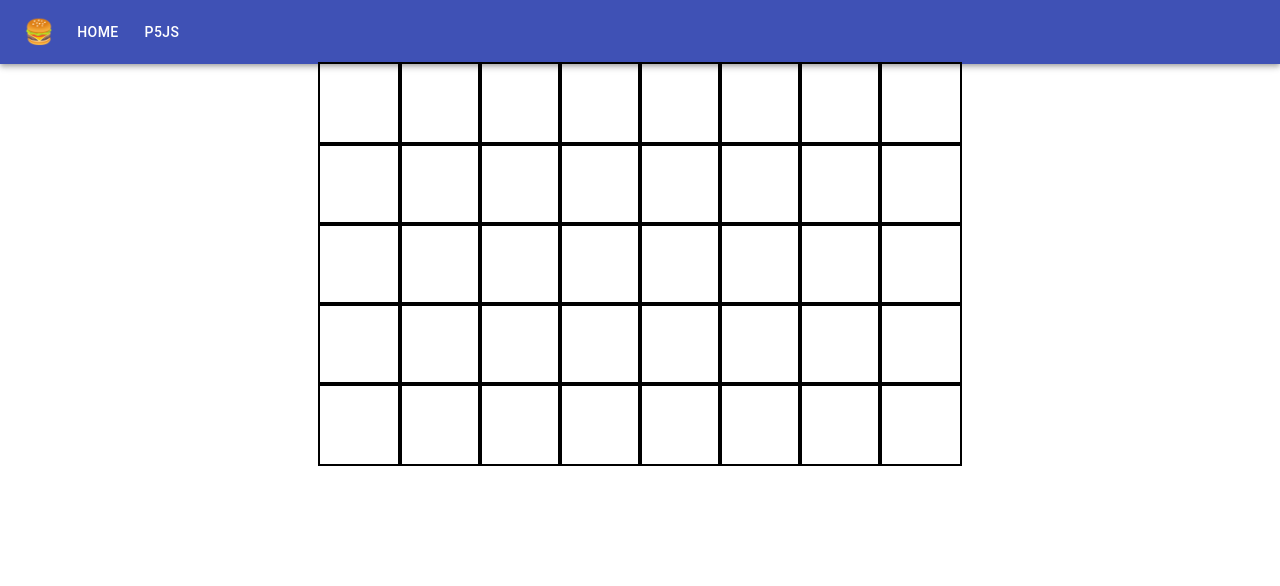
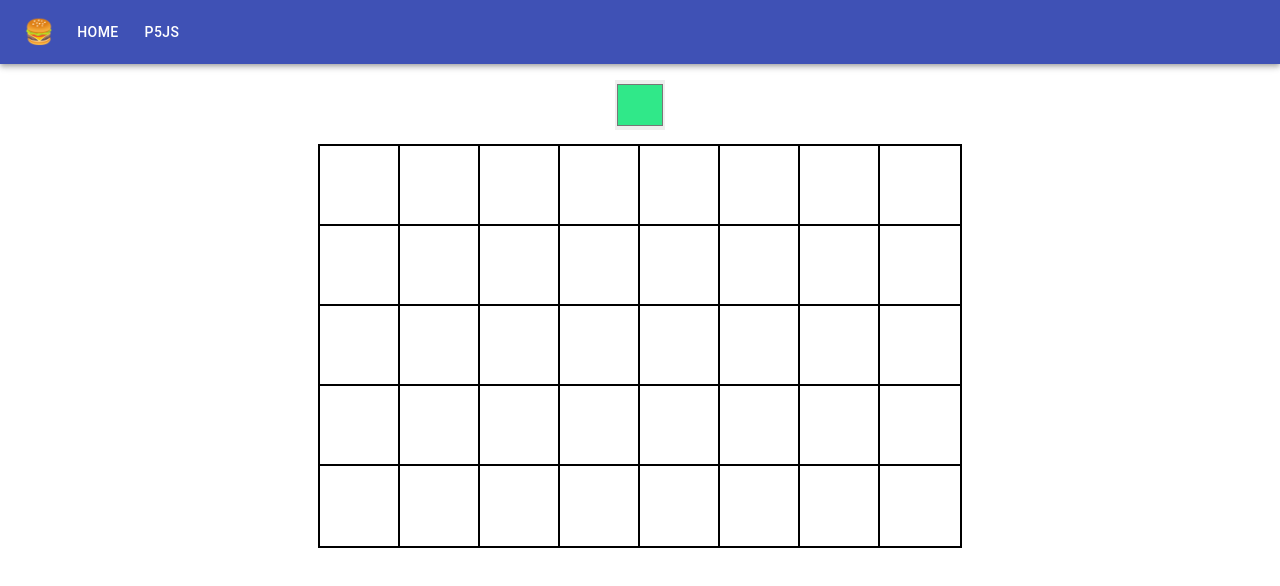
Before and after one commit to hieu13101009/api_planShop, a React (Create React App) app in the folder tsreact/: page /p5js in a window 1280 px wide. Shown: the top 586 px of the page. Built offline with nearby package versions, Linux system fonts and the light colour scheme.

Commit message:
choose color

```diff
--- /dev/null
+++ b/tsreact/src/views/P5js/ColorPicker.tsx
@@ -0,0 +1,14 @@
+import React from 'react';
+import useStyles from './style';
+
+
+const ColorPicker = ({currentColor, setCurrentColor}) => {
+    const classes = useStyles();
+
+    const colorChange = (event:any) => {
+        setCurrentColor(event.target.value);
+    }
+    return <input className={classes.colorPicker} type="color" onChange={colorChange} value={currentColor}/>
+};
+
+export default ColorPicker;
--- a/tsreact/src/views/P5js/Grid.tsx
+++ b/tsreact/src/views/P5js/Grid.tsx
@@ -1,13 +1,37 @@
 import React, { useState } from 'react';
+import { updateJsxSelfClosingElement } from 'typescript';
 
 import useStyles from './style';
 
-const Grid = () => {
-    const [cells] = useState(Array.from({ length: 40 }));
+const initialCells = Array.from({ length: 40 }, () => ({
+    on: false,
+    color: '#000000'
+}))
+
+const Grid = ({ currentColor }) => {
+    const [cells, setCells] = useState(initialCells);
     const classes = useStyles();
+    const updateCells = (i:any) => () => {
+        setCells(cells.map((cell, cellIndex)=>{
+            if (cellIndex === i) {
+                return {
+                    on: true,
+                    color: currentColor,
+                }
+            }
+            return cell;
+        }))
+    }
     return (
         <div className={classes.grid}>
-            {cells.map(()=> <div className={classes.cell} ></div>)}
+            {cells.map((cell, i:any)=>
+                <div
+                    key={i}
+                    style={{background: cell.on ? cell.color: '#ffffff'}}
+                    className={classes.cell}
+                    onClick={updateCells(i)}>
+                </div>
+            )}
         </div>
     )
 }
--- a/tsreact/src/views/P5js/index.tsx
+++ b/tsreact/src/views/P5js/index.tsx
@@ -1,13 +1,16 @@
-import React from 'react';
+import React, {useState} from 'react';
 import {createUseStyles} from 'react-jss'
 import useStyles from './style';
 import Grid from './Grid';
+import ColorPicker from './ColorPicker';
 const P5js: React.FC = () => {
     const  classes = useStyles();
+    const [currentColor, setCurrentColor] = useState('#30e889');
 
     return (
         <div className={classes.app}>
-            <Grid />
+            <ColorPicker currentColor={currentColor} setCurrentColor={setCurrentColor}/>
+            <Grid currentColor={currentColor}/>
         </div>
     )
 }
--- a/tsreact/src/views/P5js/style.ts
+++ b/tsreact/src/views/P5js/style.ts
@@ -3,6 +3,7 @@ import { createUseStyles } from 'react-jss';
 export default createUseStyles({
     app: {
         display: 'flex',
+        flexDirection: 'column',
         width: '100%',
         height: '100%',
         justifyContent: 'center',
@@ -14,9 +15,23 @@ export default createUseStyles({
         gridTemplateColumns: 'repeat(8, 1fr)',
         width: '80vmin',
         height: '50vmin',
-        outline : '2px solid black',
     },
     cell: {
+        cursor: 'pointer',
         outline : '2px solid black',
+        background: 'white',
+        transition: 'all 200ms linear',
+        '&:hover': {
+            transform: 'scale(1.2)'
+        }
+    },
+    colorPicker: {
+        margin: '1rem',
+        padding: 0,
+        width: '50px',
+        height: '50px',
+        outline: 'none',
+        border: 'none',
+        cursor: 'pointer',
     }
 });
```
